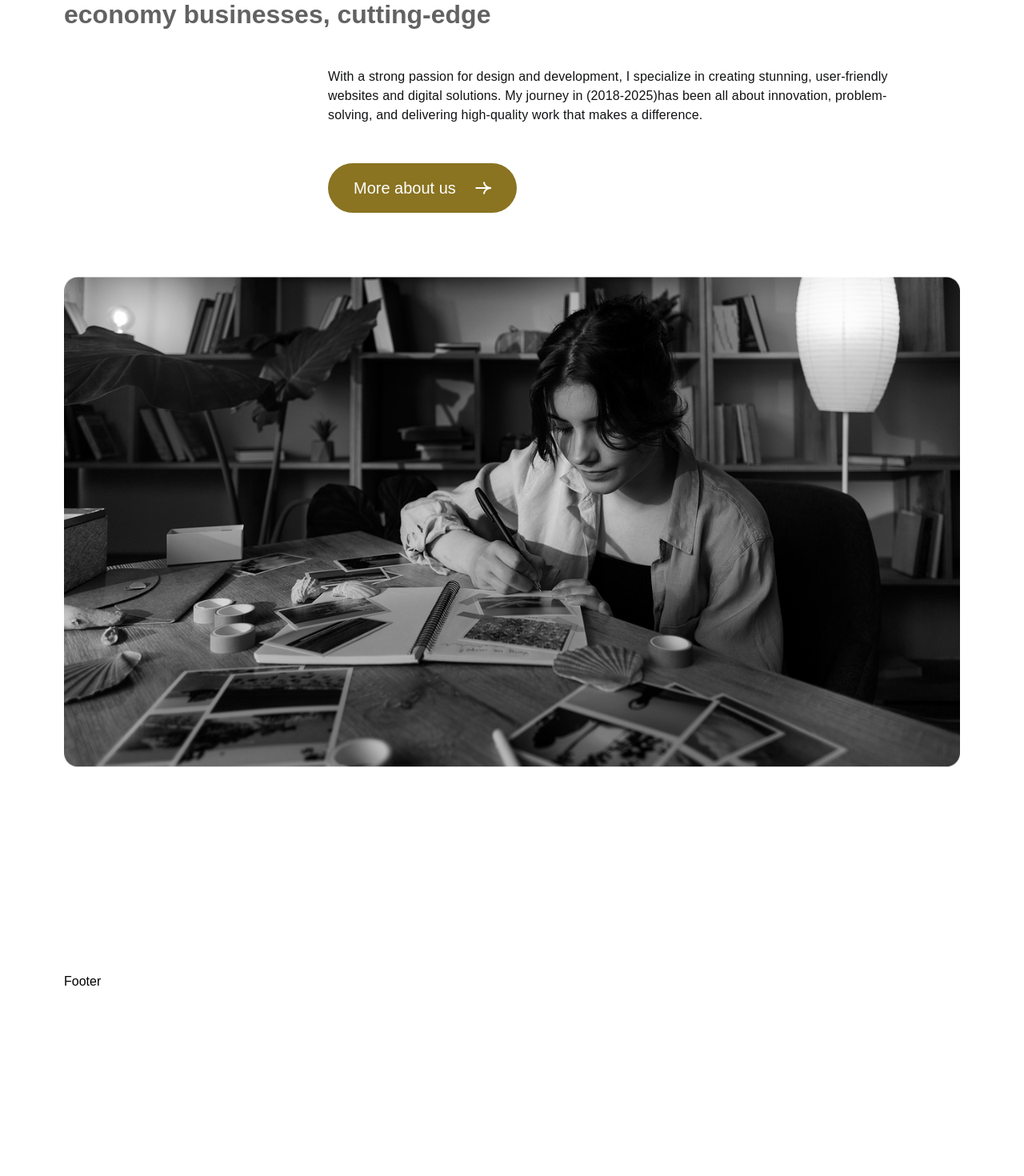
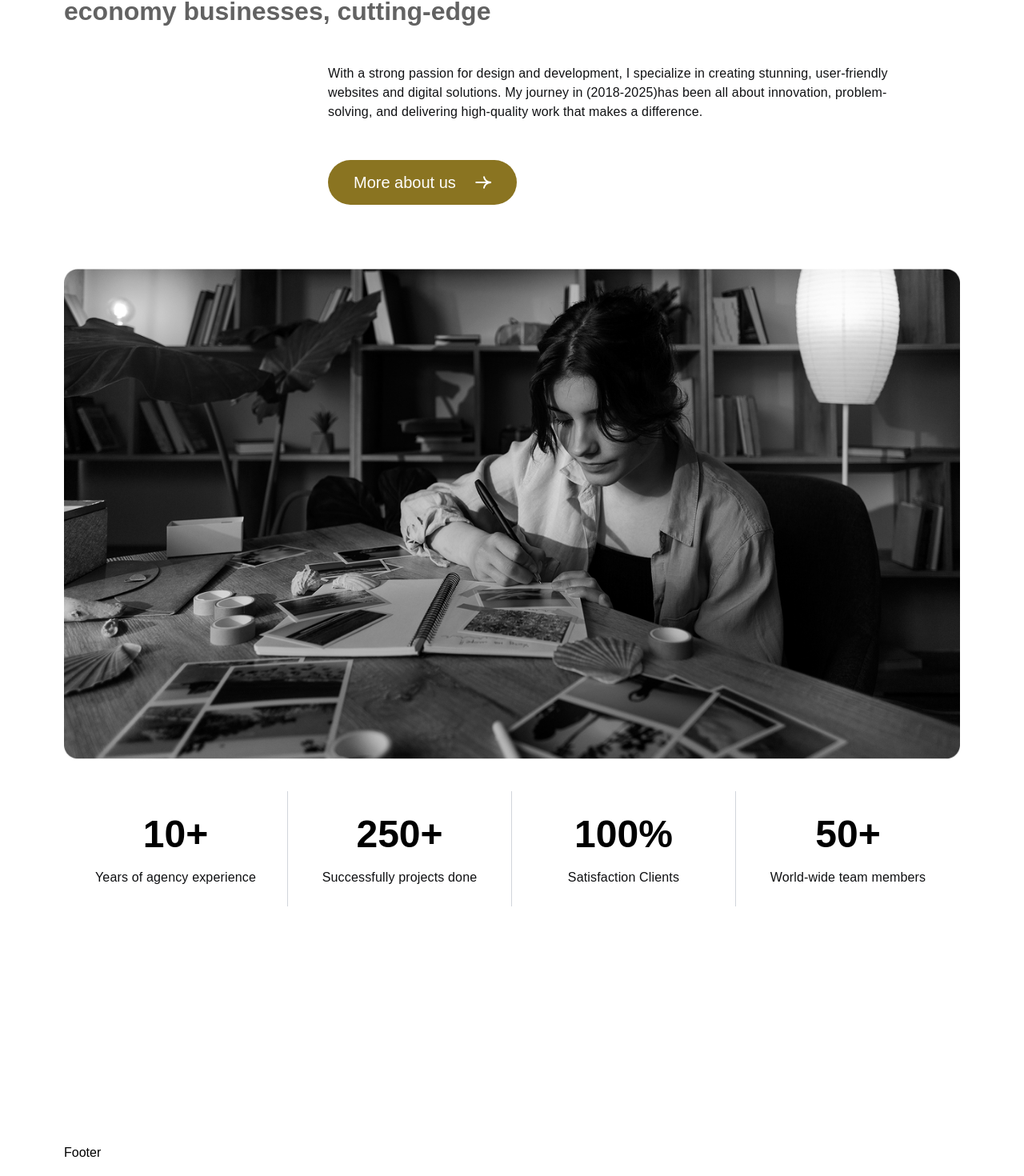
Before and after one commit to MdSaayed/bazarfolio, a React (Vite) app: page / in a window 1280 px wide. Shown: the part 1144-2614 px from the top of the page at 80% size. Before the commit the page ends 2511 px from the top, so only its background shows below. Built offline with nearby package versions, Linux system fonts and the light colour scheme.

Commit message:
Stats section added

```diff
--- a/package.json
+++ b/package.json
@@ -15,6 +15,7 @@
     "lucide-react": "^0.487.0",
     "prop-types": "^15.8.1",
     "react": "^19.0.0",
+    "react-countup": "^6.5.3",
     "react-dom": "^19.0.0",
     "react-icons": "^5.5.0",
     "react-router-dom": "^7.5.0",
--- a/src/components/about/AboutOne.jsx
+++ b/src/components/about/AboutOne.jsx
@@ -1,5 +1,5 @@
 import React from 'react';
-import { Subtitle, Description, Button} from '../../components';
+import { Subtitle, Description, Button, Stats} from '../../components';
 import  Sleek from "/assets/images/sleek-metallic.svg";
 import  PhoneOnText from "/assets/images/phone-inside-text.svg";
 import  Aboutimage from "/assets/images/about-1.png";
@@ -27,6 +27,9 @@ const AboutOne = () => {
                 <div className='mt-20'>
                     <img className='w-full' src={Aboutimage} alt="About" />
                 </div>
+
+                {/* Stats */}
+                <Stats />
             </div>
         </section>
     );
--- a/src/components/description/Description.jsx
+++ b/src/components/description/Description.jsx
@@ -1,9 +1,19 @@
 import React from 'react';
+import PropTypes from 'prop-types';
 
-const Description = ({text, styleClass='text-dark-slate',maxWidth=''}) => {
-    return (
-         <p className={`text-base font-normal leading-normal tracking-desc ${styleClass} ${maxWidth}`}>{text}</p>
-    );
+const Description = ({ text = 'Add Your Description', textColor = 'text-dark-slate', styleClass = '', maxWidth = '' }) => {
+  return (
+    <p className={`text-base font-normal leading-normal tracking-desc ${styleClass} ${textColor} ${maxWidth}`}>
+      {text}
+    </p>
+  );
+};
+
+Description.propTypes = {
+  text: PropTypes.string,
+  textColor: PropTypes.string,
+  styleClass: PropTypes.string,
+  maxWidth: PropTypes.string,
 };
 
 export default Description;
--- a/src/components/index.js
+++ b/src/components/index.js
@@ -7,3 +7,4 @@ export { default as Subtitle } from  './subtitle/Subtitle';
 export { default as Title } from  './title/Title';
 export { default as Description } from  './description/Description';
 export { default as AboutOne } from  './about/AboutOne';
+export { default as Stats } from  './stats/Stats';
--- /dev/null
+++ b/src/components/stats/Stats.jsx
@@ -0,0 +1,59 @@
+import React from 'react';
+import CountUp from 'react-countup';
+
+const statsData = [
+  {
+    number: 10,
+    suffix: '+',
+    label: 'Years of agency experience',
+  },
+  {
+    number: 250,
+    suffix: '+',
+    label: 'Successfully projects done',
+  },
+  {
+    number: 100,
+    suffix: '%',
+    label: 'Satisfaction Clients',
+  },
+  {
+    number: 50,
+    suffix: '+',
+    label: 'World-wide team members',
+  },
+];
+
+const Stats = () => {
+  return (
+    <div className="grid grid-cols-1 sm:grid-cols-2 lg:grid-cols-4 text-center xl:text-left py-10">
+      {statsData.map((item, index) => {
+        const isLastItem = index === statsData.length - 1;
+        const isTabletRightBorder = index === 0 || index === 2;
+
+        return (
+          <div
+            key={index}
+            className={`flex flex-col justify-center items-center px-4 py-6
+              text-center md:text-left
+              ${!isLastItem ? 'border-b' : ''}
+              ${isTabletRightBorder ? 'sm:border-r' : ''}
+              ${!isLastItem ? 'lg:border-r' : ''}
+              lg:border-b-0 sm:border-b-0
+              border-gray-300
+            `}
+          >
+            <h3 className="text-3xl sm:text-4xl md:text-5xl font-semibold leading-tight text-black text-center ">
+              <CountUp end={item.number} duration={2} />{item.suffix}
+            </h3>
+            <p className="text-base font-normal text-blue-gray tracking-desc text-center  mt-3">
+              {item.label}
+            </p>
+          </div>
+        );
+      })}
+    </div>
+  );
+};
+
+export default Stats;
--- a/src/components/subtitle/Subtitle.jsx
+++ b/src/components/subtitle/Subtitle.jsx
@@ -1,9 +1,9 @@
 import React from 'react';
 import PropTypes from 'prop-types';
 
-const Subtitle = ({ text, styleClass= "" }) => {
+const Subtitle = ({ text='Add Your Subtitle', styleClass= "", textColor='text-White' }) => {
   return (
-    <span className={`subtitle ${styleClass}`}>
+    <span className={`subtitle ${styleClass} ${textColor}`}>
       {text}
     </span>
   );
@@ -13,6 +13,7 @@ const Subtitle = ({ text, styleClass= "" }) => {
 Subtitle.propTypes = {
   text: PropTypes.string.isRequired,
   styleClass: PropTypes.string,
+  textColor: PropTypes.string
 };
 
 export default Subtitle;
--- a/src/components/title/Title.jsx
+++ b/src/components/title/Title.jsx
@@ -1,9 +1,9 @@
 import React from 'react';
 import PropTypes from 'prop-types';
 
-const Title = ({ text, styleClass = 'text-white' }) => {
+const Title = ({ text, styleClass = 'text-white',textColor='text-white'}) => {
   return (
-    <h2 className={`text-[2rem] font-semibold mt-4 ${styleClass}`}>
+    <h2 className={`text-[2rem] font-semibold mt-4 ${styleClass} ${textColor}`}>
       {text}
     </h2>
   );
--- /dev/null
+++ b/src/styles/button.css
@@ -0,0 +1,20 @@
+/* Default button styles */
+.btn-primary {
+    background: var(--color-primary);
+    font-size: 1.25rem;
+    color: #fff;
+    font-weight: 500;
+    display: inline-flex;
+    border-radius: 32px;
+    align-items: center;
+    gap: 1.5rem;
+    padding: 0.75rem 1.5rem;
+    line-height: 1.2;
+  }
+
+  /* Responsive Padding */
+  @media (min-width: 1024px) {
+    .btn-primary {
+      padding: 1rem 2rem;
+    }
+  }
--- a/src/styles/index.css
+++ b/src/styles/index.css
@@ -1,4 +1,5 @@
 @import "tailwindcss";
+@import  './button.css';
 
 
 /* Font Poppins */
@@ -14,6 +15,7 @@
   --color-primary:#8A7421;
 
   --tracking-desc:0.16px;
+  --leading-primary:1.2;
 }
 
 /* Global Container Styles */
@@ -55,26 +57,6 @@
     font-family: "Poppins", sans-serif;
   }
 
- /* Default button styles */
-.btn-primary {
-  background: var(--color-primary);
-  font-size: 1.25rem;
-  color: #fff;
-  height: 1.2;
-  font-weight: 500;
-  display: inline-flex;
-  border-radius: 32px;
-  align-items: center;
-  gap: 1.5rem;
-  padding: 0.75rem 1.5rem;
-}
-
-/* Responsive Padding */
-@media (min-width: 1024px) {
-  .btn-primary {
-    padding: 1rem 2rem;
-  }
-}
 
   /* Subtitle style */
   .subtitle {
@@ -99,8 +81,6 @@
     background-color: var(--color-blue-gray);
   }
 
-
-
   .gradient-text {
     font-size: 3rem;
     font-weight: bold;
```
Also changed, not shown: 1 other file (tests, documents, lock files or other folders).
